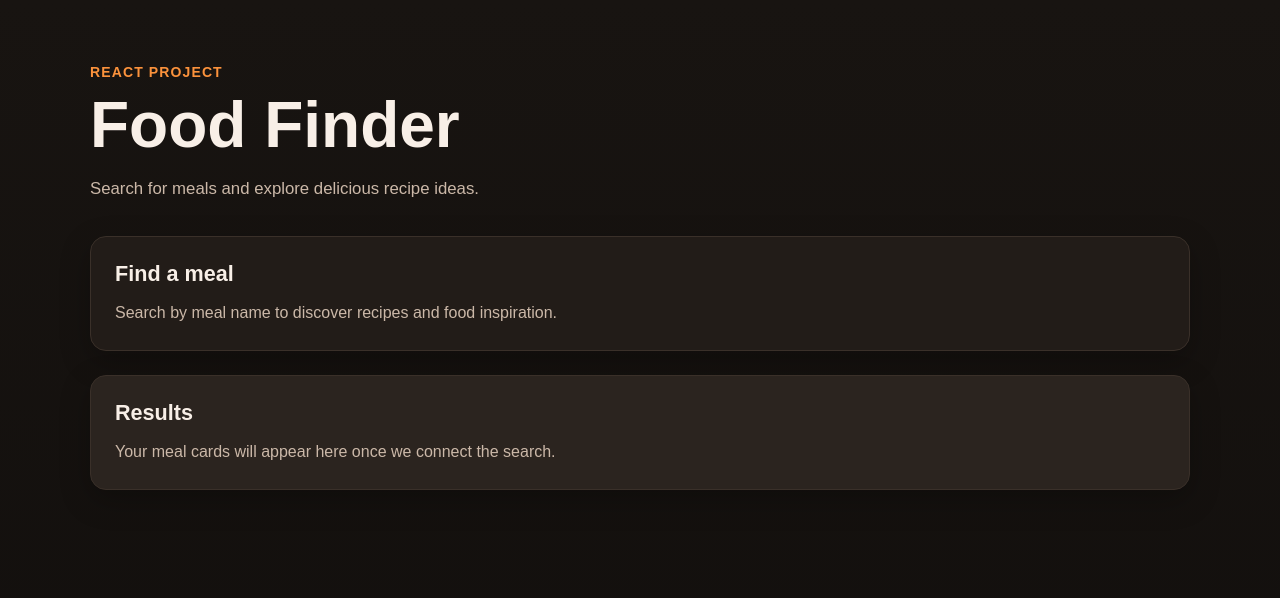
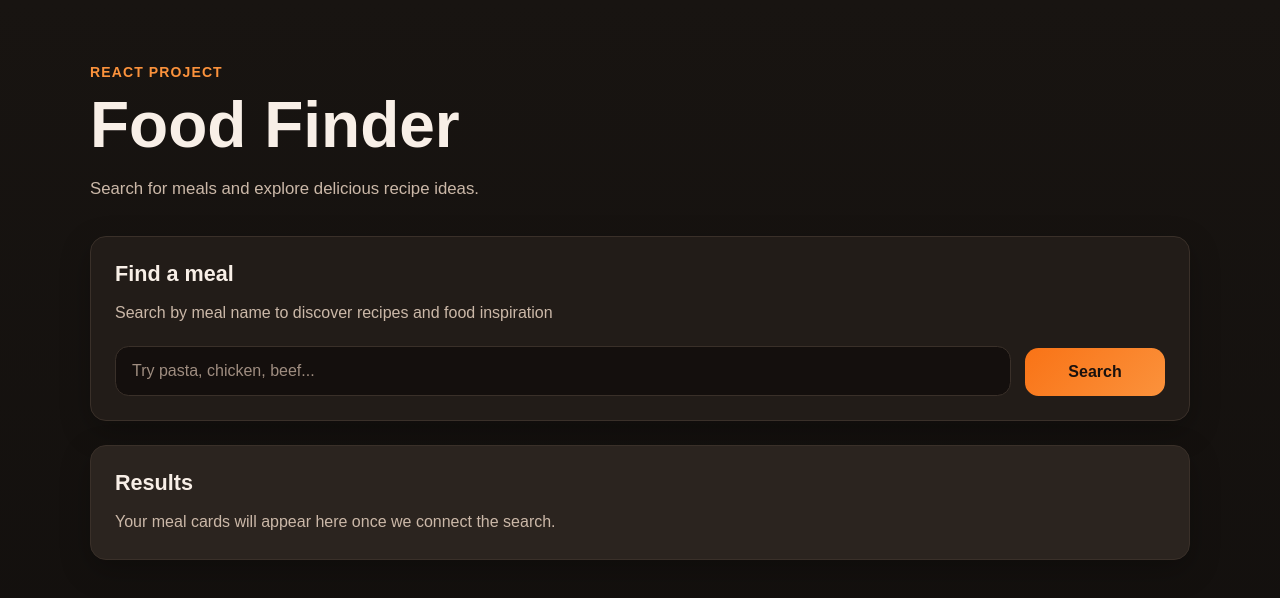
Before and after one commit to jprobussr/react-food-finder, a React (Vite) app: page / in a window 1280 px wide. Shown: the top 598 px of the page. Built offline with nearby package versions, Linux system fonts and the light colour scheme.

Commit message:
feat: add search form UI

```diff
--- a/src/App.jsx
+++ b/src/App.jsx
@@ -16,10 +16,29 @@ const App = () => {
       <main className="main-content">
         <div className="container">
           <section className="search-section">
-            <h2 className="section-title">Find a meal</h2>
-            <p className="section-text">
-              Search by meal name to discover recipes and food inspiration.
-            </p>
+            <div className="search-copy">
+              <h2 className="section-title">Find a meal</h2>
+              <p className="section-text">
+                Search by meal name to discover recipes and food inspiration
+              </p>
+            </div>
+
+            <form className="search-form">
+              <label htmlFor="meal-search" className="sr-only">
+                Search for a meal
+              </label>
+
+              <input
+                type="text"
+                className="search-input"
+                id="meal-search"
+                placeholder="Try pasta, chicken, beef..."
+              />
+
+              <button className="search-button" type="submit">
+                Search
+              </button>
+            </form>
           </section>
 
           <section className="results-section">
--- a/src/index.css
+++ b/src/index.css
@@ -107,3 +107,80 @@ input {
   color: var(--muted);
   line-height: 1.7;
 }
+
+.search-section {
+  display: grid;
+  gap: 1.25rem;
+}
+
+.search-form {
+  display: flex;
+  flex-direction: column;
+  gap: 0.875rem;
+}
+
+.search-input {
+  width: 100%;
+  border: 1px solid var(--border);
+  border-radius: 0.85rem;
+  padding: 0.95rem 1rem;
+  background-color: #140f0d;
+  color: var(--text);
+  outline: none;
+}
+
+.search-input::placeholder {
+  color: #9f8d80;
+}
+
+.search-input:focus {
+  border-color: var(--accent);
+  box-shadow: 0 0 0 3px rgba(249, 115, 22, 0.18);
+}
+
+.search-button {
+  border: none;
+  border-radius: 0.85rem;
+  padding: 0.95rem 1.25rem;
+  background: linear-gradient(135deg, var(--accent), var(--accent-soft));
+  color: #1a120e;
+  font-weight: 700;
+  cursor: pointer;
+  transition:
+    transform 0.2s ease,
+    opacity 0.2s ease;
+}
+
+.search-button:hover {
+  transform: translateY(-1px);
+  opacity: 0.96;
+}
+
+.search-button:focus-visible {
+  outline: 3px solid rgba(251, 146, 60, 0.35);
+  outline-offset: 2px;
+}
+
+.sr-only {
+  position: absolute;
+  width: 1px;
+  height: 1px;
+  padding: 0;
+  margin: -1px;
+  overflow: hidden;
+  clip: rect(0, 0, 0, 0);
+  white-space: nowrap;
+  border: 0;
+}
+
+@media (min-width: 700px) {
+  .search-form {
+    display: grid;
+    grid-template-columns: 1fr auto;
+    align-items: end;
+  }
+
+  .search-button {
+    min-width: 140px;
+  }
+}
```
